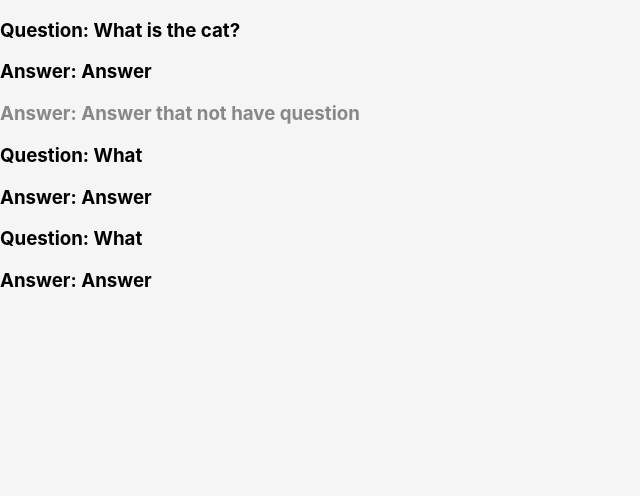
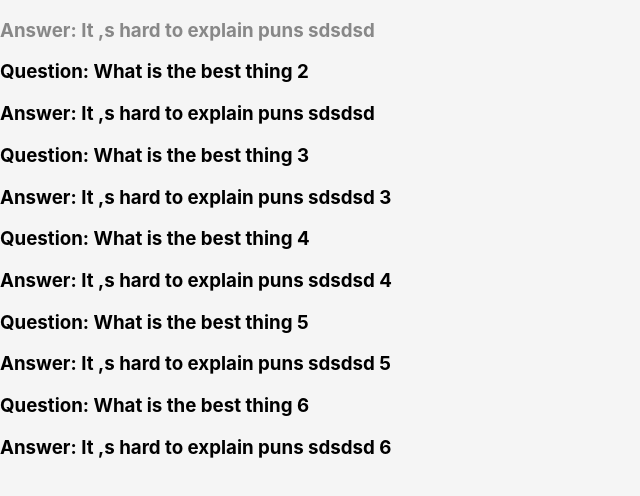
Before and after one commit to Noppagorn/learn-react-js, a React (Create React App) app: page / in a window 1280 px wide. Shown: the top 496 px of the page, without its empty margins (0-640 px from the left). Built offline with nearby package versions, Linux system fonts and the light colour scheme.

Commit message:
finish 21 Mapping Components

```diff
--- a/src/App.js
+++ b/src/App.js
@@ -12,14 +12,25 @@ import Footer from "./components/Footer.js"
 import Contact from "./components/Contact"
 import Todo from "./components/Todo.js"
 import Joke from "./components/Joke"
+
+
+import jokesData from "./data/jokesdata"
 function App() {
+  // const nums = [1,2,3,4,5,6,7]
+  // const doubled =  nums.map((num) => {
+  //   return num * 2
+  // })
+  // console.log(doubled)
+
+  const jokeComponents = jokesData.map(joke =>{
+    return (
+      <Joke key={joke.id} question={joke.question} punchLing={joke.punchLine}></Joke>
+    )
+  })
+
   return (
     <div>
-      <Joke question="What is the cat?" punchLing="Answer"/>
-      <Joke  punchLing="Answer that not have question"/>
-      <Joke question="What" punchLing="Answer"/>
-      <Joke question="What" punchLing="Answer"/>
-      <br/>
+      {jokeComponents}
     </div>
   );
 }
--- a/src/components/Joke.jsx
+++ b/src/components/Joke.jsx
@@ -1,6 +1,7 @@
 import React from "react"
 
 function Joke(props){
+    console.log("This Joke")
     console.log(props.question);
     return (
         <div>
--- /dev/null
+++ b/src/data/jokesdata.js
@@ -0,0 +1,38 @@
+const jokesData = [
+    {
+        id: 1,
+        punchLine: "It ,s hard to explain puns sdsdsd"
+    },
+    {
+        id: 2,
+        question: "What is the best thing 2",
+        punchLine: "It ,s hard to explain puns sdsdsd"
+
+    },
+    {
+        id: 3,
+        question: "What is the best thing 3",
+        punchLine: "It ,s hard to explain puns sdsdsd 3"
+
+    },
+    {
+        id: 4,
+        question: "What is the best thing 4",
+        punchLine: "It ,s hard to explain puns sdsdsd 4"
+
+    },
+    {
+        id: 5,
+        question: "What is the best thing 5",
+        punchLine: "It ,s hard to explain puns sdsdsd 5"
+
+    },
+    {
+        id: 6,
+        question: "What is the best thing 6",
+        punchLine: "It ,s hard to explain puns sdsdsd 6"
+
+    },
+]
+
+export default jokesData
```
Also changed, not shown: 1 other file (tests, documents, lock files or other folders).
